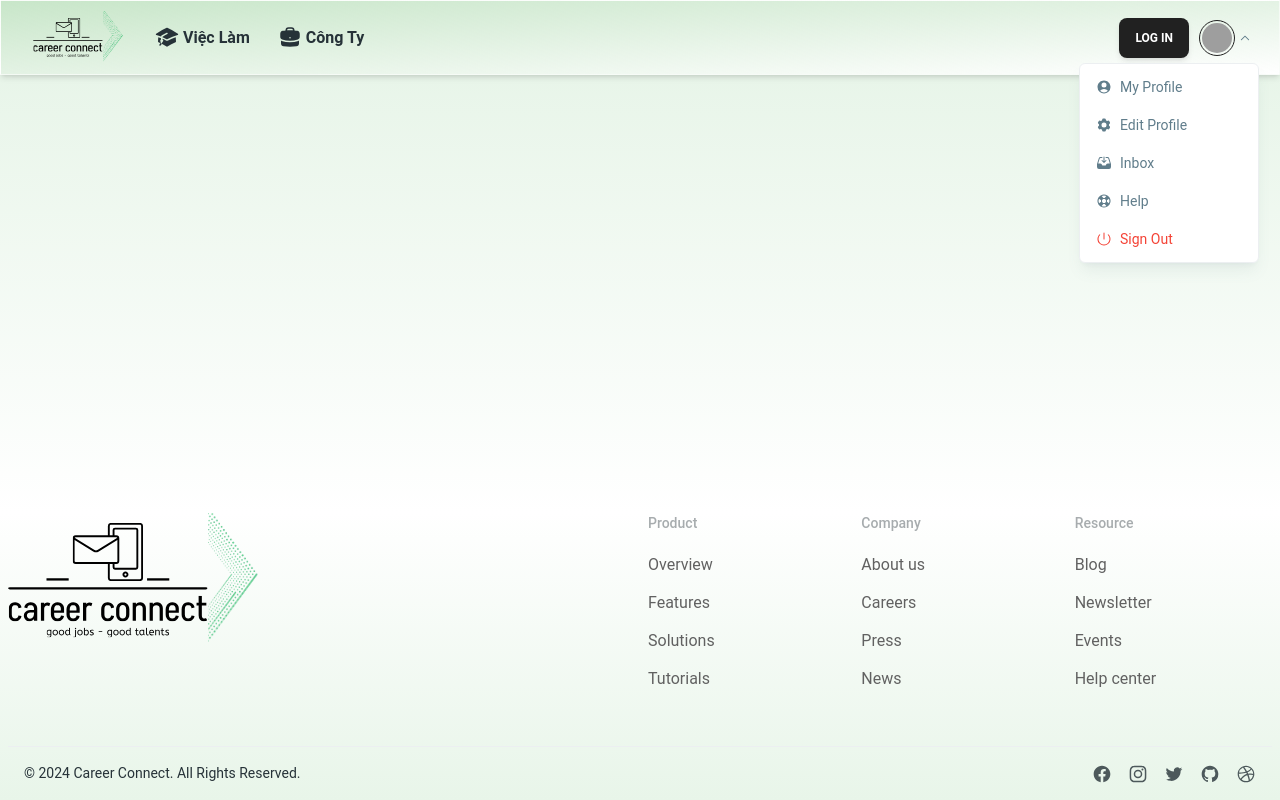
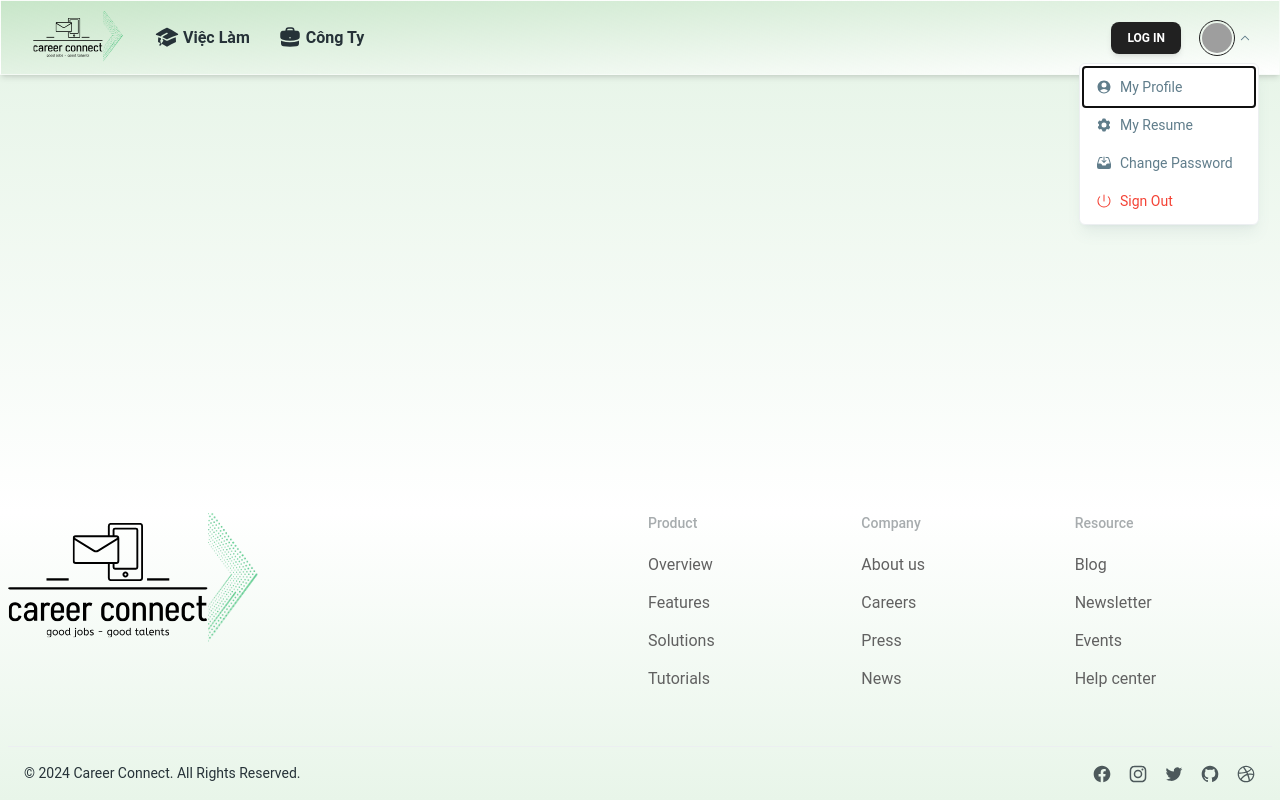
Before and after one commit to xuanvi125/recruiting-website-frontend, a React (Vite) app: page /user in a window 1280 px wide. Both pictures are taken after a click on the button 1228 px from the left and 37 px from the top of the page. Built offline with nearby package versions, Linux system fonts and the light colour scheme; grey boxes are pictures that could not be loaded.

Commit message:
auth context, login

```diff
--- a/src/App.jsx
+++ b/src/App.jsx
@@ -9,6 +9,7 @@ import CompanyPage from "./pages/user/CompanyPage";
 import { Toaster } from "react-hot-toast";
 import Login from "./pages/Login";
 import GuestRoute from "./utils/GuestRoute";
+import ProtectedRoute from "./utils/ProtectedRoute";
 export default function App() {
   return (
     <>
@@ -16,6 +17,18 @@ export default function App() {
         <Route path="/user" element={<UserLayout />}>
           <Route path="home" index element={<HomePage />} />
           <Route path="company" element={<CompanyPage />} />
+          <Route
+            path="profile"
+            element={<ProtectedRoute>Profile</ProtectedRoute>}
+          />
+          <Route
+            path="resume"
+            element={<ProtectedRoute>Resume</ProtectedRoute>}
+          />
+          <Route
+            path="change-password"
+            element={<ProtectedRoute>Change Password</ProtectedRoute>}
+          />
         </Route>
 
         <Route path="/" element={<Navigate to={"/login"} replace />} />
--- a/src/components/user/Header.jsx
+++ b/src/components/user/Header.jsx
@@ -36,18 +36,17 @@ const profileMenuItems = [
   {
     label: "My Profile",
     icon: UserCircleIcon,
+    link: "/user/profile",
   },
   {
-    label: "Edit Profile",
+    label: "My Resume",
     icon: Cog6ToothIcon,
+    link: "/user/resume",
   },
   {
-    label: "Inbox",
+    label: "Change Password",
     icon: InboxArrowDownIcon,
-  },
-  {
-    label: "Help",
-    icon: LifebuoyIcon,
+    link: "/user/change-password",
   },
   {
     label: "Sign Out",
@@ -56,6 +55,7 @@ const profileMenuItems = [
 ];
 
 function ProfileMenu() {
+  const { user } = useAuth();
   const [isMenuOpen, setIsMenuOpen] = React.useState(false);
 
   const closeMenu = () => setIsMenuOpen(false);
@@ -73,7 +73,10 @@ function ProfileMenu() {
             size="sm"
             alt="tania andrew"
             className="border border-gray-900 p-0.5"
-            src="https://static.vecteezy.com/system/resources/previews/009/292/244/original/default-avatar-icon-of-social-media-user-vector.jpg"
+            src={
+              user?.avatar ||
+              "https://static.vecteezy.com/system/resources/previews/009/292/244/original/default-avatar-icon-of-social-media-user-vector.jpg"
+            }
           />
           <ChevronDownIcon
             strokeWidth={2.5}
@@ -84,9 +87,10 @@ function ProfileMenu() {
         </Button>
       </MenuHandler>
       <MenuList className="p-1">
-        {profileMenuItems.map(({ label, icon }, key) => {
+        {profileMenuItems.map(({ label, icon, link }, key) => {
           const isLastItem = key === profileMenuItems.length - 1;
           return (
+            <Link to={link} key={label}>
               <MenuItem
                 key={label}
                 onClick={closeMenu}
@@ -109,6 +113,7 @@ function ProfileMenu() {
                   {label}
                 </Typography>
               </MenuItem>
+            </Link>
           );
         })}
       </MenuList>
@@ -145,13 +150,18 @@ export default function Header() {
           </Link>
         </div>
 
-        <div className="flex gap-2">
+        <div className="flex gap-2 items-center">
           {!user && (
+            <Link to={"/login"}>
               <Button size="sm">
                 <span>Log In</span>
               </Button>
+            </Link>
           )}
+          <div className="flex items-center gap-2">
+            <p className="font-bold">{user?.name}</p>
             <ProfileMenu />
+          </div>
         </div>
       </div>
     </Navbar>
--- a/src/contexts/AuthContext.jsx
+++ b/src/contexts/AuthContext.jsx
@@ -44,10 +44,10 @@ export function AuthProvider({ children }) {
     }
     async function fetchUser() {
       const data = await userService.getMe();
-      if (data.status === "success") {
+      if (data.status == "success") {
         dispatch({
           type: "INIT",
-          payload: { isAuth: true, user: data.data.user },
+          payload: { isAuth: true, user: data.data },
         });
       } else {
         console.log(data.message);
--- a/src/pages/Login.jsx
+++ b/src/pages/Login.jsx
@@ -18,9 +18,9 @@ function Login() {
   const onSubmit = async (data) => {
     const res = await authServices.login(data);
     if (res.status === "success") {
-      localStorage.setItem("token", res.token);
+      localStorage.setItem("token", res.data.access_token);
       dispatch({ type: "LOG_IN", payload: { user: res.data.user } });
-      location.reload();
+      toast.success("Login successfully");
     } else {
       toast.error(res.message);
     }
--- a/src/pages/user/HomePage.jsx
+++ b/src/pages/user/HomePage.jsx
@@ -16,7 +16,6 @@ import { Pagination } from "../../components/user/Pagination";
 import * as JobServices from "../../services/JobService";
 import { useSearchParams } from "react-router-dom";
 import { useEffect, useState } from "react";
-import { set } from "react-hook-form";
 function HomePage() {
   const [jobs, setJobs] = useState([]);
   const [totalPages, setTotalPages] = useState(1);
@@ -67,7 +66,7 @@ function HomePage() {
             <Select
               value={`${searchParam.get("sort") || "salary"}`}
               onChange={handleChange}
-              label="Lọc Theo"
+              label="Sắp Xếp Theo"
             >
               <Option value="salary">Mức Lương</Option>
               <Option value="level">Level</Option>
--- a/src/services/AuthService.js
+++ b/src/services/AuthService.js
@@ -1,7 +1,7 @@
 import { API_URL } from "../utils/config";
 
 export async function login({ email, password }) {
-  const response = await fetch(`${API_URL}/users/login`, {
+  const response = await fetch(`${API_URL}/auth/login`, {
     method: "POST",
     headers: {
       "Content-Type": "application/json",
--- a/src/services/JobService.js
+++ b/src/services/JobService.js
@@ -6,9 +6,7 @@ export async function searchJob(searchParams) {
   const keyword = searchParams.get("q") || "";
   const limit = searchParams.get("limit") || 9;
   const location = searchParams.get("location") || "";
-  console.log(location);
   const url = `${API_URL}/jobs?filter=location ~'${location}' AND ( name~'${keyword}' OR skills.name~'${keyword}') &page=${page}&limit=${limit}&sort=${sort}`;
-  console.log(url);
   const res = await fetch(url);
   return await res.json();
 }
--- a/src/utils/ProtectedRoute.jsx
+++ b/src/utils/ProtectedRoute.jsx
@@ -1,5 +1,5 @@
 import { Navigate } from "react-router-dom";
-import { useAuth } from "../contexts/authContext";
+import { useAuth } from "../contexts/AuthContext";
 import Loading from "../pages/Loading";
 
 function ProtectedRoute({ children }) {
```
Lines whose indentation alone changed are shown as unchanged.
